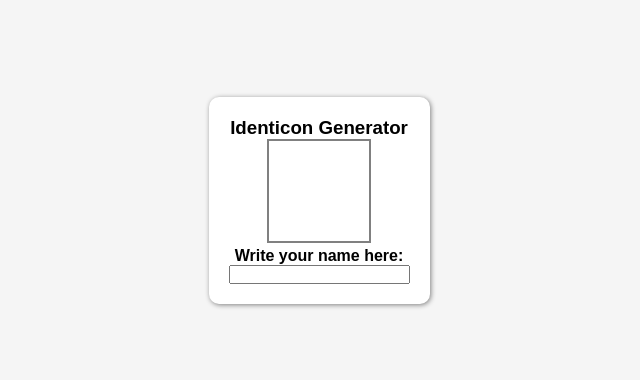
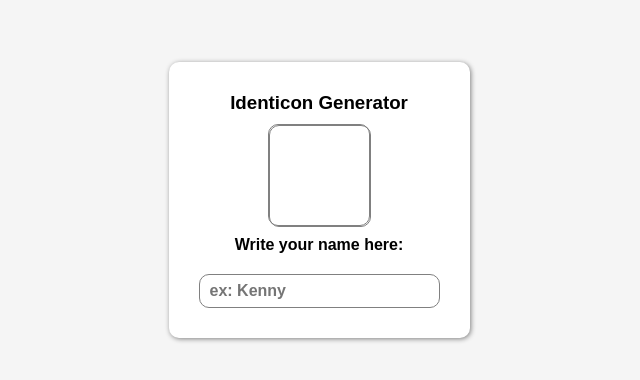
Before and after one commit to kennyneedsmilky/vue-identicon-generator, a Vue app: page / in a window 1280 px wide. Shown: the part 200-580 px from the top of the page, without its empty margins (321-961 px from the left). Built offline with nearby package versions, Linux system fonts and the light colour scheme.

Commit message:
Finished the main features.
Signed-off-by: Kenneth Fullbright <kennyneedsmilky@gmail.com>

```diff
--- a/package.json
+++ b/package.json
@@ -9,6 +9,7 @@
   },
   "dependencies": {
     "core-js": "^3.6.5",
+    "jdenticon": "^3.1.1",
     "vue": "^2.6.11"
   },
   "devDependencies": {
--- a/src/App.vue
+++ b/src/App.vue
@@ -3,19 +3,19 @@
     <h3>{{ title }}</h3>
 
     <div>
-      <output-identicon :output="inputMsg"></output-identicon>
+      <output-identicon :output="svgString"></output-identicon>
     </div>
 
     <div class="input">
       <h4>Write your name here:</h4>
-      <input type="text" v-model="inputMsg" @input="updateIdenticon" />
+      <input type="text" maxlength="20" placeholder="ex: Kenny" v-model="inputMsg" @input="updateIdenticon" />
     </div>
 
   </div>
 </template>
 
 <script>
-require('./assets/js/jdenticon.min.js');
+// Components
 import OutputIdenticon from "./components/OutputIdenticon.vue";
 export default {
   name: 'App',
@@ -26,14 +26,12 @@ export default {
     return {
       title: "Identicon Generator",
       inputMsg: "",
+      svgString: "",
     }
-  },
-  computed: {
-
   },
   methods: {
     updateIdenticon() {
-
+      this.svgString = this.$toSvg( this.inputMsg, 100);
     }
   },
 }
@@ -54,6 +52,27 @@ export default {
     height: 100vh;
   }
 
+  h2,h3,h4 {
+    padding: 10px;
+  }
+
+  input {
+    padding: 0 10px;
+    border: 1px solid gray;
+    border-radius: 10px;
+    margin: 10px;
+    height: 32px;
+    font-size: 16px;
+    font-weight: bold;
+  }
+
+  input:focus {
+    border: 1px solid whitesmoke;
+    outline: none;
+    outline-style: solid;
+    outline-color: rgb(255, 0, 43);
+  }
+
   .view {
     padding: 20px;
     border-radius: 10px;
--- /dev/null
+++ b/src/assets/js/test.js
@@ -0,0 +1,12 @@
+function testMessage() {
+  console.log(`This works!`);
+}
+
+export const animals = {
+  cat: {
+    jaJP: "ねこ",
+    cry: "にゃー"
+  }
+}
+
+export default testMessage;
--- a/src/components/OutputIdenticon.vue
+++ b/src/components/OutputIdenticon.vue
@@ -1,6 +1,8 @@
 <template>
   <div>
-    <svg width="100" height="100" :data-jdenticon-value="output"></svg>
+    <div v-if="output === ''" width="100" height="100"></div>
+    <div v-else-if="output === firstIdenticon" width="100" height="100"></div>
+    <div v-else v-html="output"></div>
   </div>
 </template>
 
@@ -10,11 +12,20 @@ export default {
   props: {
     output: String,
   },
+  data() {
+    return {
+      firstIdenticon: `<svg xmlns="http://www.w3.org/2000/svg" width="100" height="100" viewBox="0 0 100 100"><path fill="#545454" d="M32.5 18.5a7,7 0 1,1 14,0a7,7 0 1,1 -14,0M53.5 18.5a7,7 0 1,1 14,0a7,7 0 1,1 -14,0M53.5 81.5a7,7 0 1,1 14,0a7,7 0 1,1 -14,0M32.5 81.5a7,7 0 1,1 14,0a7,7 0 1,1 -14,0M11.5 39.5a7,7 0 1,1 14,0a7,7 0 1,1 -14,0M74.5 39.5a7,7 0 1,1 14,0a7,7 0 1,1 -14,0M74.5 60.5a7,7 0 1,1 14,0a7,7 0 1,1 -14,0M11.5 60.5a7,7 0 1,1 14,0a7,7 0 1,1 -14,0"/><path fill="#d1757a" d="M8 18.5L18.5 8L29 18.5L18.5 29ZM81.5 8L92 18.5L81.5 29L71 18.5ZM92 81.5L81.5 92L71 81.5L81.5 71ZM18.5 92L8 81.5L18.5 71L29 81.5ZM29 29L50 29L50 50L29 50ZM36.6 42a5.5,5.5 0 1,0 10.9,0a5.5,5.5 0 1,0 -10.9,0M71 29L71 50L50 50L50 29ZM52.5 42a5.5,5.5 0 1,0 10.9,0a5.5,5.5 0 1,0 -10.9,0M71 71L50 71L50 50L71 50ZM52.5 58a5.5,5.5 0 1,0 10.9,0a5.5,5.5 0 1,0 -10.9,0M29 71L29 50L50 50L50 71ZM36.6 58a5.5,5.5 0 1,0 10.9,0a5.5,5.5 0 1,0 -10.9,0"/></svg>`
+    }
+  }
 }
 </script>
 
 <style scoped>
-  svg {
-    border: 2px solid gray;
+  div {
+    padding: none;
+    border: 1px solid gray;
+    border-radius: 10px;
+    width: 100px;
+    height: 100px;
   }
 </style>
--- a/src/main.js
+++ b/src/main.js
@@ -1,10 +1,15 @@
 import Vue from 'vue';
 import App from './App.vue';
-import Jdenticon from './assets/js/jdenticon.min.js';
+import { toSvg } from 'jdenticon';
 
-Vue.config.productionTip = false
+// For testing.
+import testMessage, {animals} from "./assets/js/test.js";
+Object.defineProperty(Vue.prototype, '$test', { value: testMessage });
+Object.defineProperty(Vue.prototype, '$animals', { value: animals });
+Object.defineProperty(Vue.prototype, '$toSvg', { value: toSvg });
+
+Vue.config.productionTip = false;
 
 new Vue({
-  Jdenticon,
   render: h => h(App),
 }).$mount('#app')
```
Also changed, not shown: 1 other file (tests, documents, lock files or other folders).
